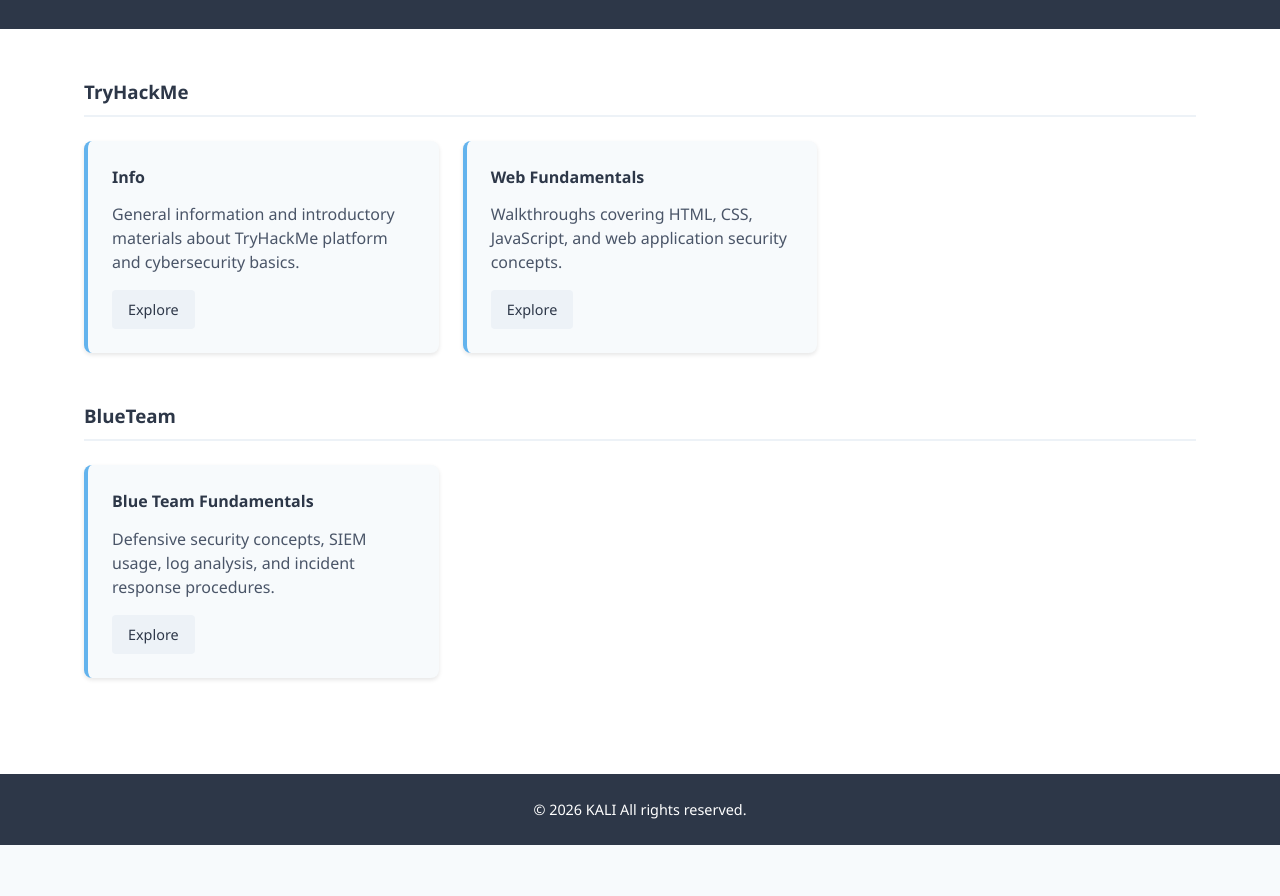
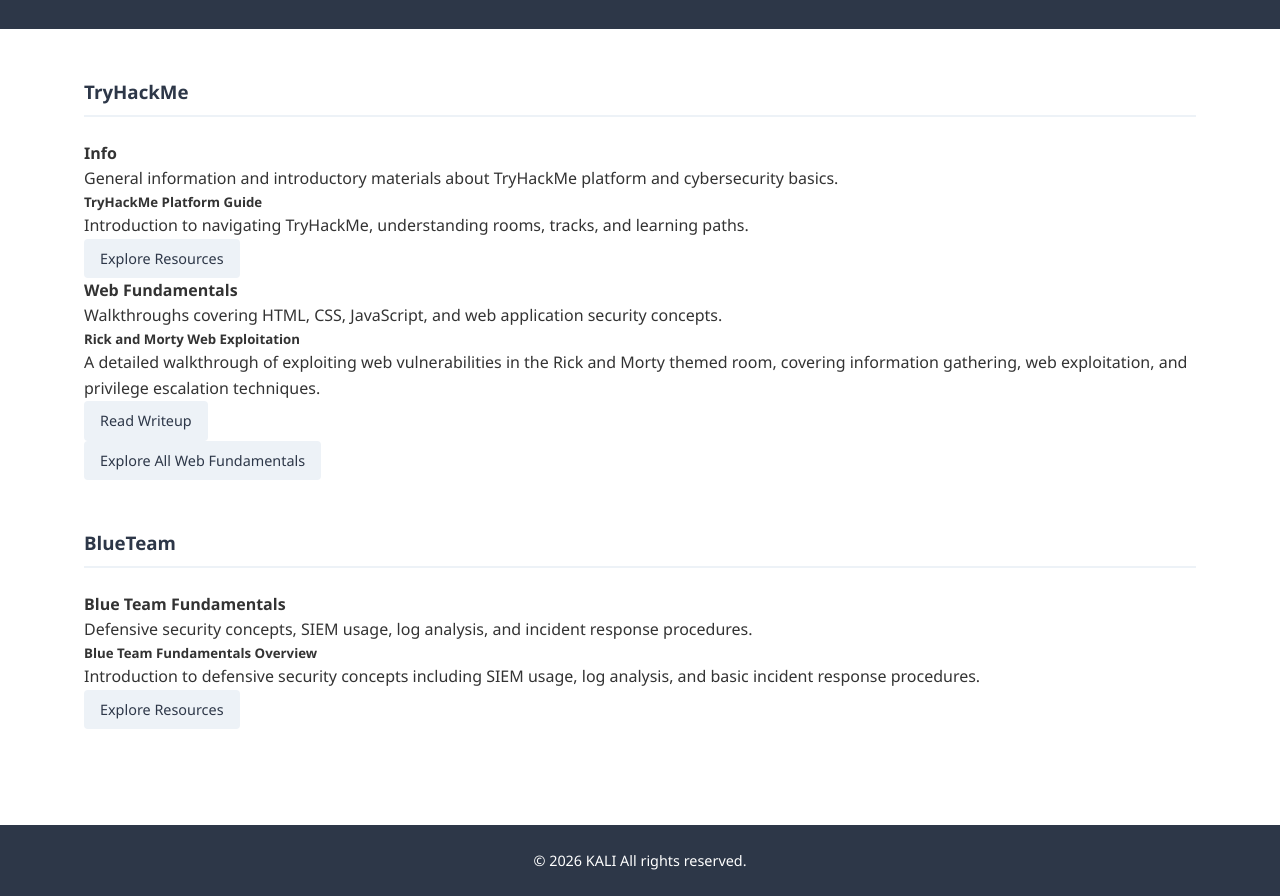
Before and after one commit to jasonu80/jasonu80.github.io, a plain HTML site: page writeups.html in a window 1280 px wide. Shown: the part 198-1094 px from the top of the page. Before the commit the page ends 1043 px from the top, so only its background shows below. Drawn offline with Linux system fonts and the light colour scheme.

Commit message:
Updates the link to the writeup section.

```diff
--- a/writeups.html
+++ b/writeups.html
@@ -32,31 +32,50 @@
             <!-- TryHackMe Section -->
             <div class="writeup-category">
                 <h3>TryHackMe</h3>
-                <div class="writeup-grid">
+
                 <!-- Info Category -->
-                    <div class="writeup-card">
+                <div class="writeup-subcategory">
                     <h4>Info</h4>
                     <p>General information and introductory materials about TryHackMe platform and cybersecurity basics.</p>
-                        <a href="Writeups/TryHackMe/Info/" class="btn-tertiary">Explore</a>
+                    <div class="writeup-list">
+                        <div class="writeup-item">
+                            <h5>TryHackMe Platform Guide</h5>
+                            <p>Introduction to navigating TryHackMe, understanding rooms, tracks, and learning paths.</p>
+                            <a href="Writeups/TryHackMe/Info/" class="btn-tertiary">Explore Resources</a>
+                        </div>
+                    </div>
                 </div>
 
                 <!-- Web Fundamentals Category -->
-                    <div class="writeup-card">
+                <div class="writeup-subcategory">
                     <h4>Web Fundamentals</h4>
                     <p>Walkthroughs covering HTML, CSS, JavaScript, and web application security concepts.</p>
-                        <a href="Writeups/TryHackMe/Web%20Fundamentals/" class="btn-tertiary">Explore</a>
+
+                    <!-- Specific Writeups -->
+                    <div class="writeup-list">
+                        <div class="writeup-item">
+                            <h5>Rick and Morty Web Exploitation</h5>
+                            <p>A detailed walkthrough of exploiting web vulnerabilities in the Rick and Morty themed room, covering information gathering, web exploitation, and privilege escalation techniques.</p>
+                            <a href="Writeups/TryHackMe/Web%20Fundamentals/RickAndMorty.md" class="btn-tertiary">Read Writeup</a>
                         </div>
+                    </div>
+
+                    <a href="Writeups/TryHackMe/Web%20Fundamentals/" class="btn-tertiary mt-2">Explore All Web Fundamentals</a>
                 </div>
             </div>
 
             <!-- BlueTeam Section -->
             <div class="writeup-category">
                 <h3>BlueTeam</h3>
-                <div class="writeup-grid">
-                    <div class="writeup-card">
+                <div class="writeup-subcategory">
                     <h4>Blue Team Fundamentals</h4>
                     <p>Defensive security concepts, SIEM usage, log analysis, and incident response procedures.</p>
-                        <a href="Writeups/BlueTeam/" class="btn-tertiary">Explore</a>
+                    <div class="writeup-list">
+                        <div class="writeup-item">
+                            <h5>Blue Team Fundamentals Overview</h5>
+                            <p>Introduction to defensive security concepts including SIEM usage, log analysis, and basic incident response procedures.</p>
+                            <a href="Writeups/BlueTeam/" class="btn-tertiary">Explore Resources</a>
+                        </div>
                     </div>
                 </div>
             </div>
```
Lines whose indentation alone changed are shown as unchanged.
